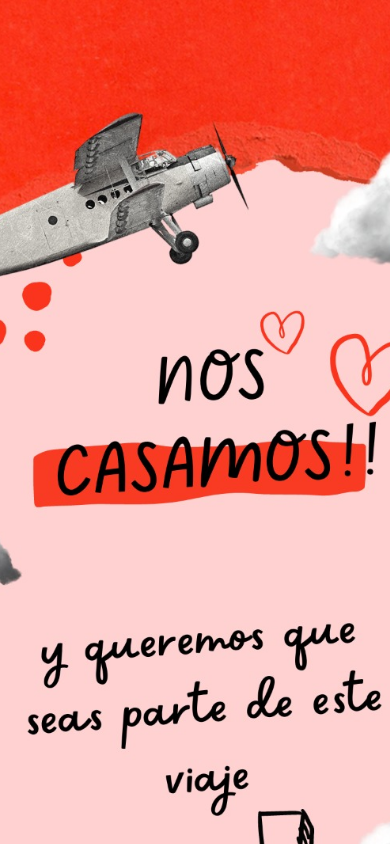
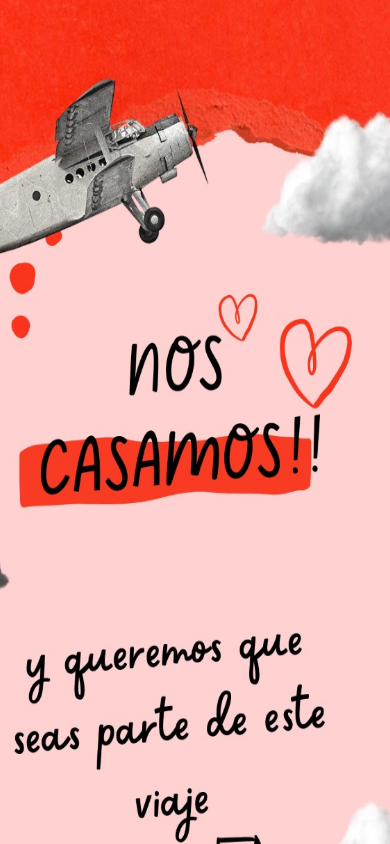
Before and after one commit to francoarriola/juliyfranco, a React (Create React App) app: page / in a window 390 px wide. Shown: the top 844 px of the page. Built offline with nearby package versions, Linux system fonts and the light colour scheme; a web font is replaced by a local one.

Commit message:
sacando donde

```diff
--- a/src/App.js
+++ b/src/App.js
@@ -19,7 +19,7 @@ function App() {
       <Moments />
       <Divider message="Regalo" />
       <Gifts />
-      <Divider message="El mejor regalo es tu compañia" />
+      <Divider message="" />
       <Forms />
       <Count />
     </div>
--- a/src/Components/Gifts/index.js
+++ b/src/Components/Gifts/index.js
@@ -17,17 +17,18 @@ const Gifts = () => {
         <div className={Styles["container-cuentas"]}>
           <div className={Styles["container-img"]}>
             <div className={Styles["img-mercadopago"]} alt="foto" fluid />
-            <h3>Alias: NOS.VAMOS.A.LA.MIERDA</h3>
-            <h4>Juliana Alejandra Romero</h4>
+            <h3>Alias: Nos.vamos.a.la.mierd</h3>
+            <h4>Franco Sebastian Arriola</h4>
           </div>
           <div className={Styles["container-img2"]}>
             <div className={Styles["img-santander"]} alt="foto" fluid />
-            <h3>Alias: NOS.VAMOS.A.LA.MIERDA</h3>
-            <h4>Juliana Alejandra Romero</h4>
+            <h3>Alias: fsadev</h3>
+            <h4>Franco Sebastian Arriola</h4>
           </div>
           <div className={Styles["container-img3"]}>
             <div className={Styles["img-frances"]} alt="foto" fluid />
-            <h3>Alias: NOS.VAMOS.A.LA.MIERDA</h3>
+            <h3>Alias: nosfuimosaportugal</h3>
+            <h3>CBU: 0170068840000034523146</h3>
             <h4>Juliana Alejandra Romero</h4>
           </div>
         </div>
--- a/src/Components/Gifts/index.module.scss
+++ b/src/Components/Gifts/index.module.scss
@@ -48,7 +48,7 @@
   flex-direction: column;
   justify-content: center;
   align-items: center;
-  line-height: 4px;
+  line-height: 2px;
   width: max-content;
 }
 .container-img3 {
@@ -87,7 +87,7 @@
   width: 350px;
   height: 60px;
   @media (max-width: 600px) {
-    width: 113px;
+    width: 115px;
     height: 20px;
   }
 }
--- a/src/Components/Home/index.module.scss
+++ b/src/Components/Home/index.module.scss
@@ -16,9 +16,21 @@
     background-image: url(../../Resources/portada.jpeg);
     background-size: cover;
     background-repeat: no-repeat;
-    background-position: -80px;
+    background-position: -40px;
+    background-size: 700px 1100px;
     height: 120vh;
+    @media (max-width: 500px) {
+      background-image: url(../../Resources/portada.jpeg);
 
+      background-position: -100px;
+      background-size: 600px 1100px;
+    }
+    @media (max-width: 400px) {
+      background-image: url(../../Resources/portada.jpeg);
+
+      background-position: -80px;
+      background-size: 500px 1100px;
+    }
     p {
       position: relative;
       top: -200px;
--- a/src/Components/Where/index.js
+++ b/src/Components/Where/index.js
@@ -14,9 +14,8 @@ const Where = () => {
           nuestros corazones. <br />
           Esta invitacion es especial porque festejar junto a ustedes seria un
           gran regalo.
-          <br /> La fiesta sera en Bonzo el 3 de febrero.
-          <br /> A las 21:00hs ceremonia casi religiosa (se busca pastor aunque
-          sea Aleman).
+          <br /> La fiesta sera el 18 de febrero.
+          <br /> Se busca pastor aunque sea Aleman :).
           <br /> Codigo de vestimenta: Como te sientas comodo y L-Gante :)
           <br />
           Muchas ganas de Bailar hasta que las velas no ardan.
```
